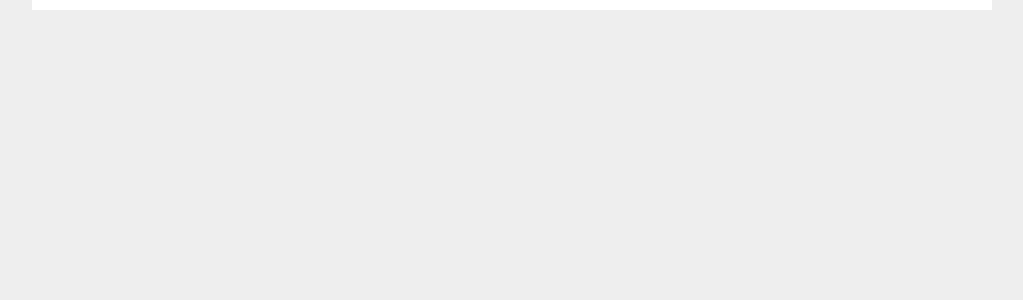
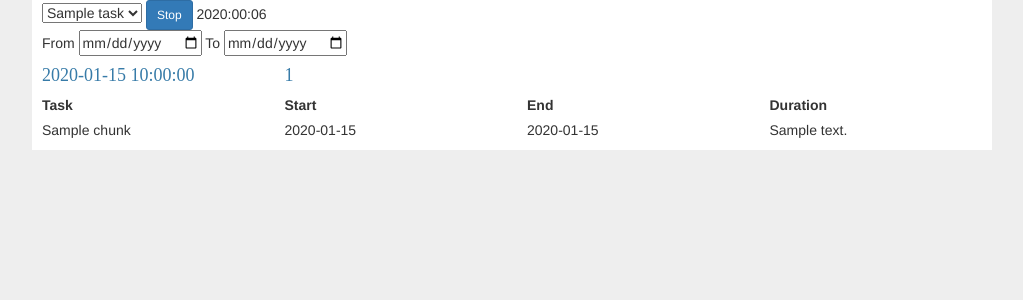
Before and after one commit to YaShock/Produsys, a Python web app: template produsys/templates/dashboard/index.html in a window 1280 px wide. Shown: the part 103-403 px from the top of the page, without its empty margins (128-1151 px from the left). Run offline with Jinja, Linux system fonts and the light colour scheme; the template is opened without the code that fills it: most values are stand-ins (such as "Sample title", 1, 10 or a date in 2020); some libraries are stand-ins or nearby versions.

Commit message:
Add task chunks, calculate duration spent on task chunks, days, tasks, projects, add dashboard functionality

```diff
--- a/produsys/projects.py
+++ b/produsys/projects.py
@@ -3,6 +3,7 @@ from flask import (
 )
 from produsys.auth import login_required
 from produsys.db import db
+from datetime import timedelta
 
 bp = Blueprint('projects', __name__, url_prefix='/projects')
 
@@ -11,6 +12,10 @@ bp = Blueprint('projects', __name__, url_prefix='/projects')
 @login_required
 def index():
     projects = db.get_projects_of_user(g.user.id)
+
+    for project in projects:
+        project.total_duration_str = str(project.total_duration).split('.')[0]
+
     return render_template('projects/index.html', projects=projects)
 
 
--- a/produsys/tasks.py
+++ b/produsys/tasks.py
@@ -44,7 +44,7 @@ def index(project_id):
         tasks = get_hierarchical_tasks(project.id, tasks)
 
     return render_template('tasks/index.html',
-        project=project, projects=projects, tasks=tasks)
+                           project=project, projects=projects, tasks=tasks)
 
 
 @bp.route('/create/<project_id>', methods=('GET', 'POST'))
@@ -88,7 +88,8 @@ def subtask(project_id, parent_id):
             db.create_task(name, parent.project, parent)
         return redirect(url_for('tasks.index', project_id=project_id))
     else:
-        return render_template('tasks/subtask.html', project_id=project_id, task=parent)
+        return render_template('tasks/subtask.html',
+                               project_id=project_id, task=parent)
 
 
 @bp.route('/delete/<project_id>/<task_id>', methods=('GET', 'POST'))
--- a/produsys/templates/dashboard/index.html
+++ b/produsys/templates/dashboard/index.html
@@ -5,4 +5,116 @@
 {% endblock %}
 
 {% block app_content %}
+  {% if tasks|length > 0 %}
+    <select id="selectTask" name="select_task" onchange="onTask(this)">
+      {% if task is none %}
+        <option disabled selected value style="display:none"> -- select a task -- </option>
+      {% endif %}
+      {% for t in tasks %}
+        <option value="{{ url_for('dashboard.index', task_id=t.id) }}" {% if t.id == task.id %} selected="selected" {% endif %}>
+          {{ t.name }}
+        </option>
+      {% endfor %}
+    </select>
+    {% if task.started %}
+      <form class="form-inline" action="{{ url_for('dashboard.stop',task_id=task.id) }}" method="post">
+        <button class="btn btn-primary btn-sm" type="submit">
+          Stop
+        </button>
+      </form>
+    {% else %}
+      <form class="form-inline" action="{{ url_for('dashboard.start',task_id=task.id) }}" method="post">
+        <button class="btn btn-primary btn-sm" type="submit">
+          Start
+        </button>
+      </form>
+    {% endif %}
+
+    {% if task.start_time_elapsed %}
+      <span id="labelTime"> {{ task.start_time_elapsed }} </span>
+    {% endif %}
+
+  {% else %}
+    <h4>No tasks have been added yet.</h4>
+  {% endif %}
+
+  <div>
+    From <input type="date" id="startDate" value="{{ start_date }}" onchange="onDate()">
+    To <input type="date" id="endDate" value="{{ end_date }}" onchange="onDate()">
+  </div>
+
+  {% for chunk_list in task_chunks %}
+    <div class="row">
+      <h4 class="col-xs-3">{{ chunk_list["date"] }}</h4>
+      <h4 class="col-xs-3">{{ chunk_list["total_duration"] }}</h4>
+    </div>
+
+    <div class="row">
+      <label class="col-xs-3">Task</label>
+      <label class="col-xs-3">Start</label>
+      <label class="col-xs-3">End</label>
+      <label class="col-xs-3">Duration</label>
+    </div>
+    {% for chunk in chunk_list["chunks"] %}
+      <div class="row">
+        <div class="col-xs-3">{{ chunk.task_name }}</div>
+        <div class="col-xs-3">{{ chunk.start.strftime('%H:%M:%S') }}</div>
+        <div class="col-xs-3">{{ chunk.end.strftime('%H:%M:%S') }}</div>
+        <div class="col-xs-3">{{ chunk.duration_text }}</div>
+      </div>
+    {% endfor %}
+  {% endfor %}
+
+  <style type="text/css">
+    .form-inline {
+      display: inline;
+    }
+  </style>
+
+  <script type="text/javascript">
+    setInterval(function() {
+      refreshTimer();
+    }, 1000);
+
+    function onTask(selected) {
+      window.location = selected.value;
+    }
+
+    function pad(num, size) {
+      var s = num+"";
+      while (s.length < size) s = "0" + s;
+      return s;
+    }
+
+    function refreshTimer() {
+      let t = $("#labelTime").html();
+      let parts = t.split(":");
+      let h = parseInt(parts[0], 10);
+      let m = parseInt(parts[1], 10);
+      let s = parseInt(parts[2], 10);
+      s++;
+      if (s === 60)
+      {
+        m++;
+        s = 0;
+      }
+      if (m === 60)
+      {
+        h++;
+        m = 0;
+      }
+      let text = h.toString() + ":" + pad(m, 2) + ":" + pad(s, 2);
+      $("#labelTime").html(text);
+    }
+
+    function onDate() {
+      let startDate = "start_date=" + $("#startDate").val();
+      let endDate = "end_date=" + $("#endDate").val();
+      console.log(startDate);
+      console.log(endDate);
+      let args = "?" + startDate + "&" + endDate;
+      let url = "{% if (task) %}{{ url_for('dashboard.index', task_id=task.id ) }}{% else %}{{ url_for('dashboard.index') }}{% endif %}";
+      window.location = url + args;
+    }
+  </script>
 {% endblock %}
--- a/produsys/templates/projects/index.html
+++ b/produsys/templates/projects/index.html
@@ -22,7 +22,7 @@
       {% for project in projects %}
       <tr>
         <td><a href="{{ url_for('tasks.index', project_id=project.id) }}">{{ project.name }}</a></td>
-        <td>{{ project.total_hours }}</td>
+        <td>{{ project.total_duration_str }}</td>
         <td>
           <form class="form-inline" action="{{ url_for('projects.delete', project_id=project.id) }}" method="post">
             <input class="btn btn-danger btn-sm" type="submit" value="Delete">
--- a/produsys/templates/tasks/index.html
+++ b/produsys/templates/tasks/index.html
@@ -59,9 +59,7 @@
 
   <script type="text/javascript">
     function onProject(selected) {
-      let value = selected.value;
-      console.log(value);
-      window.location = value;
+      window.location = selected.value;
     }
   </script>
 {% endblock %}
```
Also changed, not shown: produsys/dashboard.py (+86 -4 lines), produsys/db.py (+64 -4 lines).
